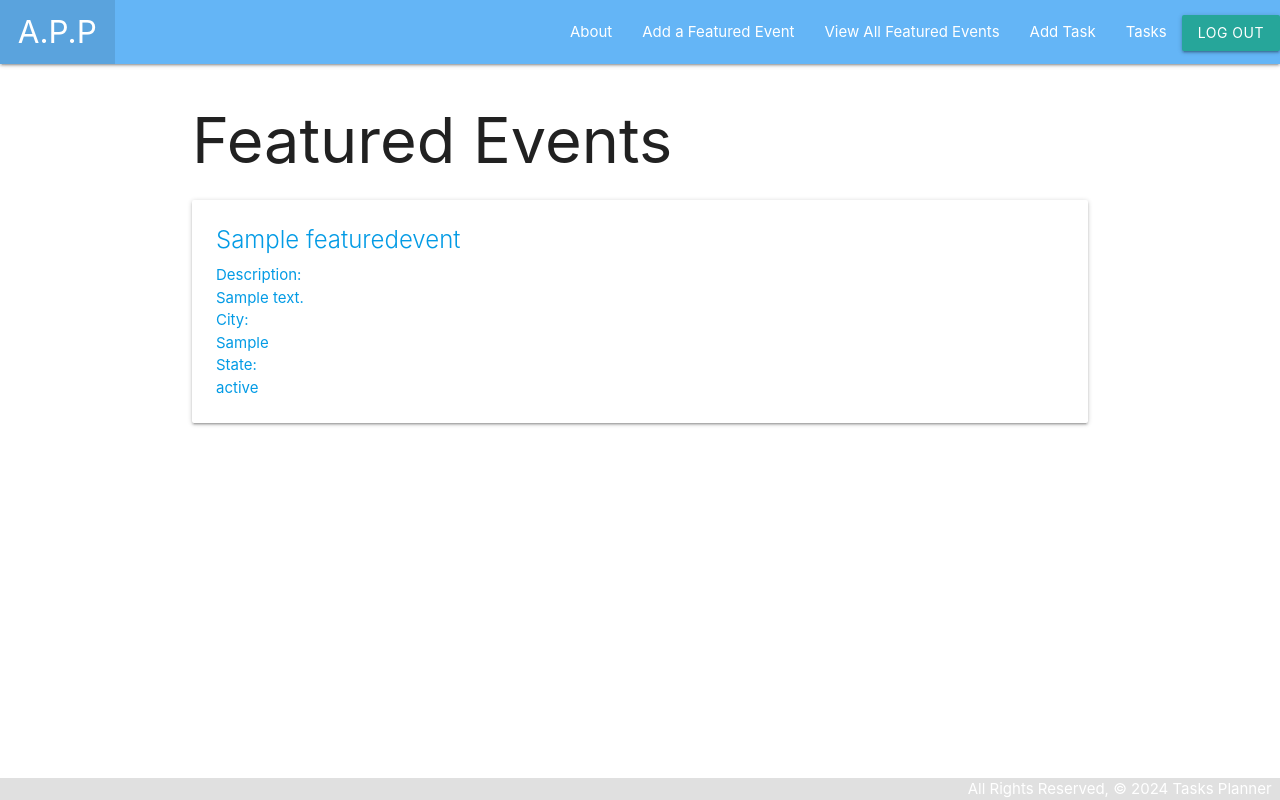
After one commit to MarkB28Jr/all_purpose_planner, a Django app: page /featuredevents/ in a window 1280 px wide. The commit adds this page. Run offline with Django 5.2, Linux system fonts and the light colour scheme; a user stored in the database is signed in; tables that the repository leaves empty hold one stand-in row (values such as "Sample post").

Commit message:
Working FeaturedEvents create/details/edit/delete/index

```diff
--- a/main_app/models.py
+++ b/main_app/models.py
@@ -3,6 +3,7 @@ from django.db import models
 from django.urls import reverse
 from django.contrib.auth.models import User
 from django.utils import timezone
+from datetime import date
 
 # DATA for FeaturedEvents
 FEATUREDEVENTS = ( #Data in this tuple should look like this ('CcN', 'Comic Con, venue, city / state')
@@ -24,7 +25,7 @@ class Task(models.Model):
     description = models.TextField(max_length=200)
     date = models.DateField(default=timezone.now)  # Set default value to current date and time
     time = models.TimeField(default=timezone.now)  # Set default value to current date and time
-    description = models.TextField(max_length=200)# Image needs a default image
+    image_url = models.CharField(max_length=150, default='') # Image needs a default image
     user = models.ForeignKey(User, on_delete=models.CASCADE)
 
     def __str__(self):
@@ -35,7 +36,10 @@ class Task(models.Model):
         return self.featured_event_set.filter(date=date.today()).count() >= len(FEATUREDEVENTS)
 
 class FeaturedEvent(models.Model):
+    name = models.CharField(max_length=75, default='')
     description = models.TextField(max_length=200)# Image needs a default image
+    city = models.CharField(max_length=100, default='')
+    state = models.CharField(max_length=2, default='')
     image_url = models.CharField(max_length=150, default='')
     featuredEvents =models.CharField(
         max_length=150,
@@ -43,6 +47,8 @@ class FeaturedEvent(models.Model):
     )
     def __str__(self):
         return self.name
+    def get_absolute_url(self):
+        return reverse('featuredevents_detail', kwargs={'pk': self.id})
 
 class Photo(models.Model):
     url = models.CharField(max_length=200)
--- a/main_app/templates/base.html
+++ b/main_app/templates/base.html
@@ -22,9 +22,10 @@
                     <a href="{% url 'home' %}" class="brand-logo">&nbsp;&nbsp;A.P.P&nbsp;&nbsp;</a>
                 </ul>
                 <ul class="right">
-                   <!-- <li><a href="{% url 'about' %}">About</a></li> -->
+                   <li><a href="{% url 'about' %}">About</a></li>
                     {% if user.is_authenticated %}
-                    <li><a href="{% url 'featured_event' %}">Featured Events</a></li>
+                    <li><a href="{% url 'featuredevents_create' %}">Add a Featured Event</a></li>
+                    <li><a href="{% url 'featuredevents_index' %}">View All Featured Events</a></li>
                     <li><a href="{% url 'tasks_create' %}">Add Task</a></li>
                     <li><a href="{% url 'index' %}">Tasks</a></li>
                     <li>
--- /dev/null
+++ b/main_app/templates/main_app/featuredevent_list.html
@@ -0,0 +1,20 @@
+{% extends 'base.html' %}
+{% block content %}
+
+<h1>Featured Events</h1>
+
+{% for featuredevent in featuredevent_list %}
+  <a href="{% url 'featuredevents_detail' featuredevent.id %}">
+    <div class="card">
+      <div class="card-content">
+        <span class="card-title">{{ featuredevent.name }}</span>
+        <p>Description: {{ featuredevent.description|linebreaks }}</p>
+        <p>City: {{ featuredevent.city|linebreaks }}</p>
+        <p>State: {{ featuredevent.state|linebreaks }}</p>
+      </div>
+
+    </div>
+  </a>
+{% endfor %}
+
+{% endblock %}
--- a/main_app/templates/tasks/index.html
+++ b/main_app/templates/tasks/index.html
@@ -9,10 +9,11 @@
       <div class="card-content">
         <span class="card-title">{{ task.name }}</span>
         <p>Description: {{ task.description|linebreaks }}</p>
+        <p>Date: {{ task.date|linebreaks }}</p>
+        <p>Time: {{ task.time|linebreaks }}</p>
       </div>
     </div>
   </a>
-{% endfor %}
-
+  {% endfor %}
 
 {% endblock %}
--- a/main_app/urls.py
+++ b/main_app/urls.py
@@ -12,7 +12,12 @@ urlpatterns = [
     path('tasks/<int:pk>/delete/', views.TaskDelete.as_view(), name='tasks_delete'),
     path('accounts/signup/', views.signup, name='signup'),
     path('tasks/<int:task_id>/add_photo/', views.add_photo, name='add_photo'),
-    path('featured_event/', views.featured_event, name='featured_event'),
-    path('tasks/<int:task_id>/add_featured_event/', views.add_featured_event, name='add_featured_event'),
-    path('events/', views.featured_event, name='events'),
+
+    path('featuredevents/', views.FeaturedEventList.as_view(), name='featuredevents_index'),
+    path('featuredevents/<int:pk>/', views.FeaturedEventDetail.as_view(), name='featuredevents_detail'),
+    path('featuredevents/create/', views.FeaturedEventCreate.as_view(), name='featuredevents_create'),
+    path('featuredevents/<int:pk>/update/', views.FeaturedEventUpdate.as_view(), name='featuredevents_update'),
+    path('featuredevents/<int:pk>/delete/', views.FeaturedEventDelete.as_view(), name='featuredevents_delete'),
+    path('tasks/<int:task_id>/assoc_featured_event/<int:featuredevent_id>/', views.assoc_featuredevent, name='assoc_featuredevents'),
+    path('tasks/<int:task_id>/remove_featured_event/<int:featuredevent_id>/', views.remove_featuredevent, name='remove_featuredevents'),
 ]
--- a/main_app/views.py
+++ b/main_app/views.py
@@ -6,6 +6,7 @@ import os
 # From | import
 from django.shortcuts import render, redirect
 from django.views.generic.edit import CreateView, UpdateView, DeleteView
+from django.views.generic import ListView, DetailView
 from .models import Task, Photo, FeaturedEvent
 from django.contrib.auth import login
 from django.contrib.auth.forms import UserCreationForm
@@ -13,6 +14,8 @@ from django.contrib.auth.decorators import login_required
 from django.contrib.auth.mixins import LoginRequiredMixin
 
 # Create your views here.
+
+#HTML PAGES
 def home(request):
     return render(request, 'home.html')
 
@@ -20,8 +23,10 @@ def about(request):
     return render(request, 'about.html')
 
 def featured_event(request):
-    return render(request, 'main_app/featured_event.html')
+    featured_events = FeaturedEvent.objects.filter()
+    return render(request, 'main_app/featuredevent.html')
 
+#TASKS
 @login_required
 def tasks_index(request):
     tasks = Task.objects.filter(user=request.user)
@@ -32,6 +37,7 @@ def tasks_detail(request, task_id):
     task = Task.objects.get(id=task_id)
     return render(request, 'tasks/detail.html', {'task': task})
 
+#ADD PHOTO
 @login_required
 def add_photo(request, task_id):
     photo_file = request.FILES.get('photo-file', None)
@@ -47,6 +53,8 @@ def add_photo(request, task_id):
             print('An error occurred uploading file to S3')
             print(e)
     return redirect('detail', task_id=task_id)  # Redirect to home if no photo is provided
+
+#SIGN UP
 
 def signup(request):
     if request.user.is_authenticated:
@@ -64,13 +72,26 @@ def signup(request):
     context = {'form': form, 'error_message': error_message}
     return render(request, 'registration/signup.html', context)
 
+# @login_required
+# def add_featured_event(request, task_id):
+#   form = FeaturedEventForm(request.POST)
+#   if form.is_valid():
+#     new_featured_event = form.save(commit=False)
+#     new_featured_event.task_id = task_id
+#     new_featured_event.save()
+#   return redirect('detail', task_id=task_id)
+
+
+# FEATURED EVENTS
+
 @login_required
-def add_featured_event(request, task_id):
-  form = FeaturedEventForm(request.POST)
-  if form.is_valid():
-    new_featured_event = form.save(commit=False)
-    new_featured_event.task_id = task_id
-    new_featured_event.save()
+def assoc_featuredevent(request, task_id, featuredevent_id):
+  TasK.objects.get(id=task_id).featuredevents.add(featuredevent_id)
+  return redirect('detail', task_id=task_id)
+
+@login_required
+def remove_featuredevent(request, task_id, featuredevent_id):
+  Task.objects.get(id=task_id).featuredevents.remove(featuredevent_id)
   return redirect('detail', task_id=task_id)
 
 # Class'set
@@ -83,8 +104,26 @@ class TaskCreate(LoginRequiredMixin ,CreateView):
 
 class TaskUpdate(LoginRequiredMixin ,UpdateView):
     model = Task
-    fields = ['name', 'description']
+    fields = ['description', 'date', 'time']
 
 class TaskDelete(LoginRequiredMixin ,DeleteView):
     model = Task
-    success_url = '/tasks/'
+    success_url = '/tasks'
+
+class FeaturedEventList(LoginRequiredMixin ,ListView):
+  model = FeaturedEvent
+
+class FeaturedEventDetail(LoginRequiredMixin ,DetailView):
+  model = FeaturedEvent
+
+class FeaturedEventCreate(LoginRequiredMixin ,CreateView):
+  model = FeaturedEvent
+  fields = ['name', 'description', 'city', 'state']
+
+class FeaturedEventUpdate(LoginRequiredMixin ,UpdateView):
+  model = FeaturedEvent
+  fields = ['description', 'city', 'state']
+
+class FeaturedEventDelete(LoginRequiredMixin ,DeleteView):
+  model = FeaturedEvent
+  success_url = '/featuredevents'
```
Also changed, not shown: main_app/templates/main_app/featured_event.html (deleted, +0 -18 lines), main_app/templates/main_app/featuredevent_confirm_delete.html (added, +14 -0 lines), main_app/templates/main_app/featuredevent_detail.html (added, +22 -0 lines), main_app/migrations/0007_remove_photo_featured_event_photo_task.py (deleted), main_app/migrations/0008_featuredevent_city_featuredevent_name_and_more.py (added), main_app/templates/main_app/featuredevent_form.html (renamed from main_app/templates/main_app/featured_events_form.html).
